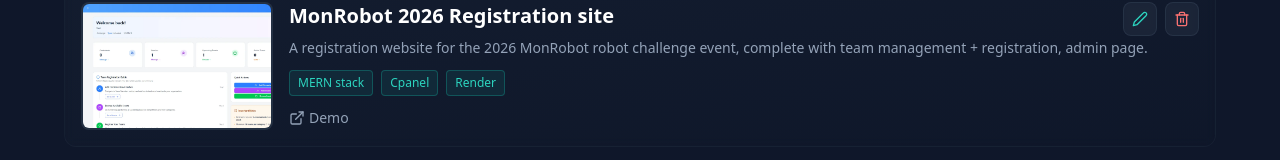
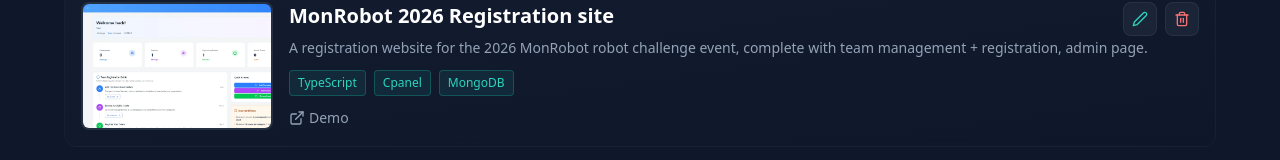
Before and after one commit to Sain-orshikh/portfolio, a Next.js app: page /zlog/projects in a window 1280 px wide. Shown: the part 131-291 px from the top of the page. Built offline with nearby package versions, Linux system fonts and the light colour scheme.

Commit message:
Update project: MonRobot 2026 Registration site

```diff
--- a/src/data/projects.ts
+++ b/src/data/projects.ts
@@ -136,9 +136,9 @@
     title: "MonRobot 2026 Registration site",
     description: "A registration website for the 2026 MonRobot robot challenge event, complete with team management + registration, admin page.",
     tech: [
-      "MERN stack",
+      "TypeScript",
       "Cpanel",
-      "Render"
+      "MongoDB"
     ],
     repo: "",
     demo: "https://robot-challenge.com/",
```
